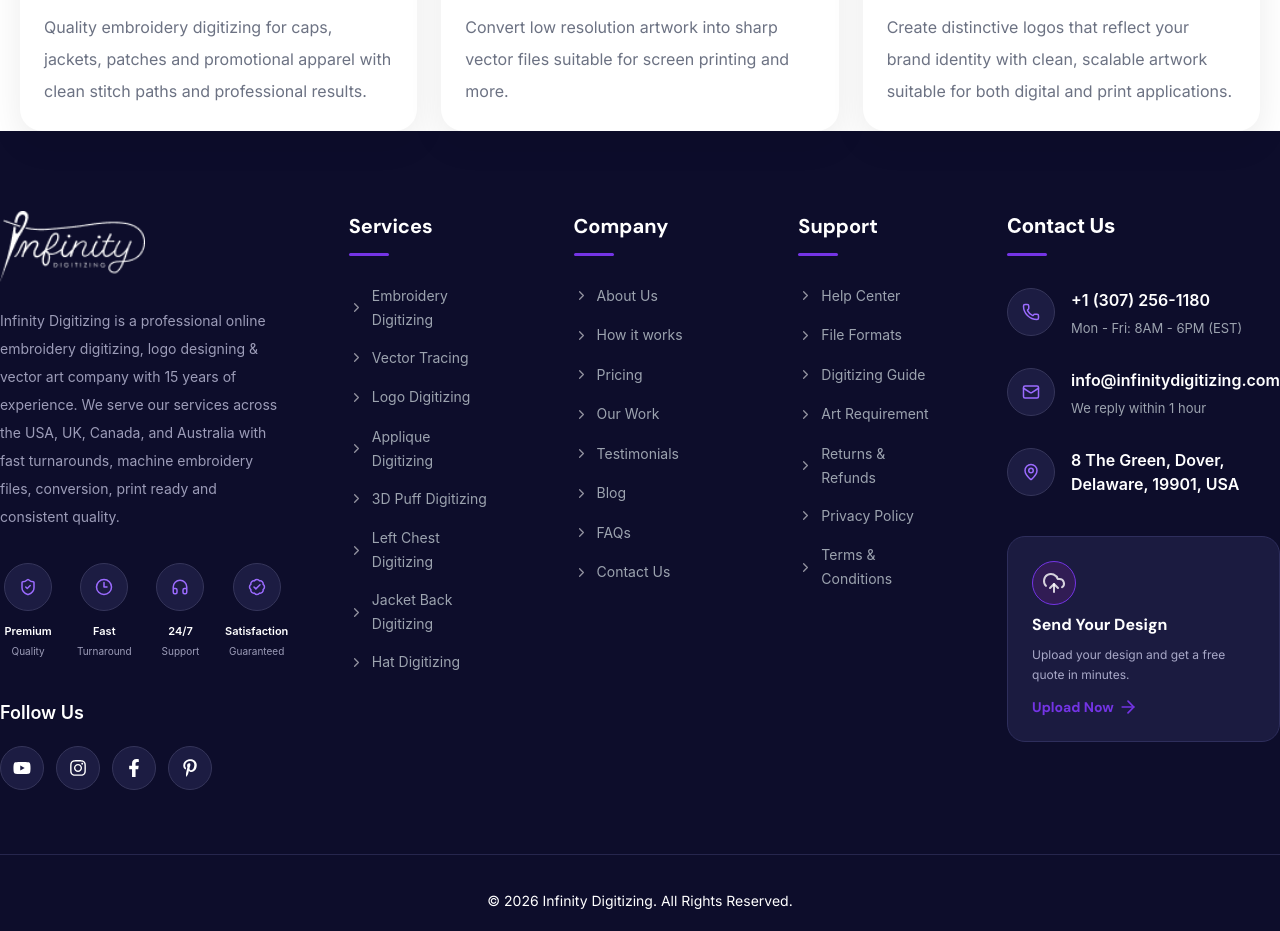
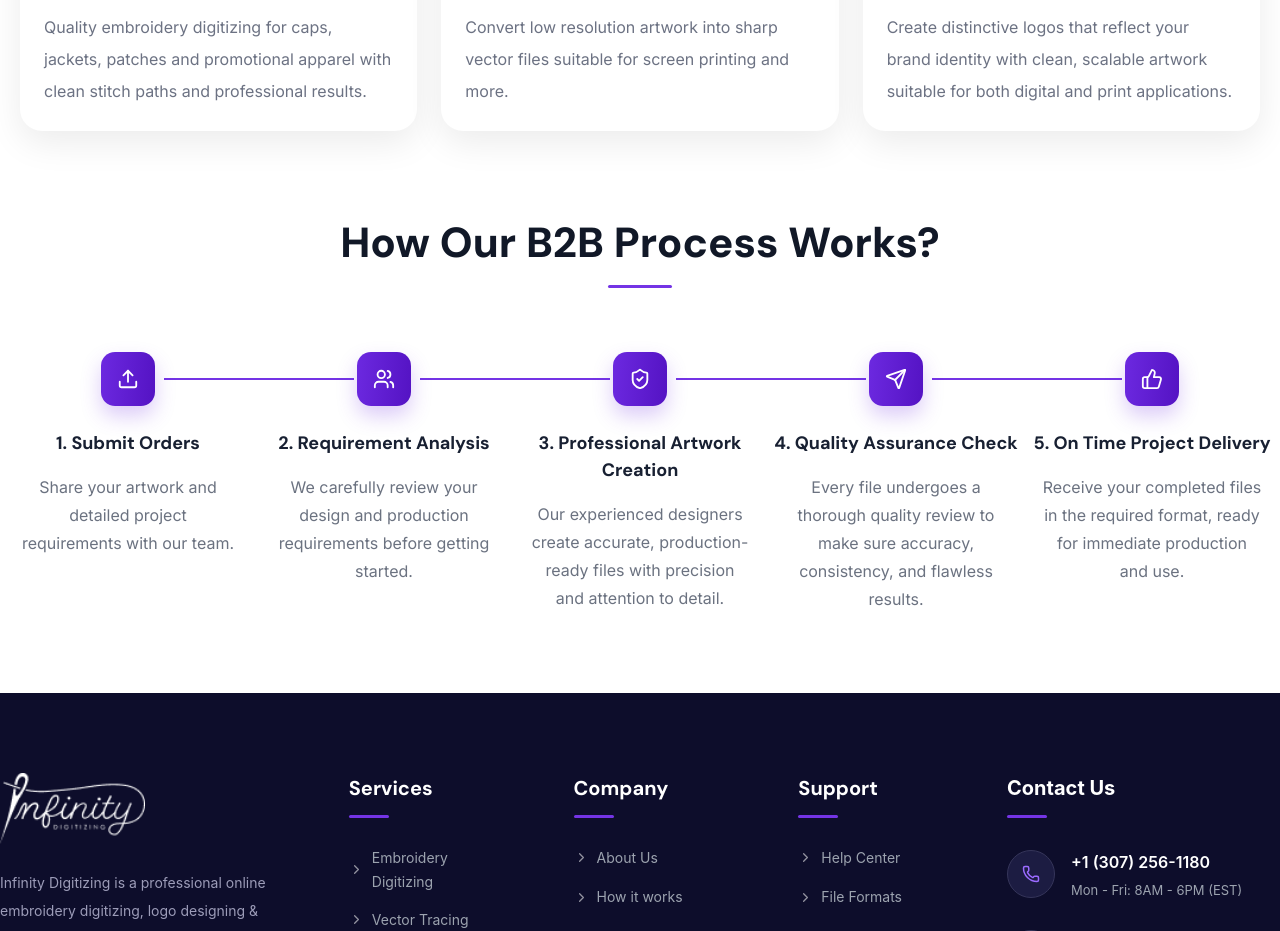
Before and after one commit to Syedaa-Ayesha/InfinityDigitizer, a React (Vite) app: page /b2b in a window 1280 px wide. Shown: the part 2540-3471 px from the top of the page. Built offline with nearby package versions, Linux system fonts and the light colour scheme.

Commit message:
B2B process section add

```diff
--- /dev/null
+++ b/src/assets/components/common/B2BProcessData.jsx
@@ -0,0 +1,49 @@
+import {
+  Upload,
+  Users,
+  ShieldCheck,
+  Send,
+  ThumbsUp,
+} from "lucide-react";
+
+export const B2BProcessData = [
+  {
+    id: 1,
+    title: "Submit Orders",
+    description:
+      "Share your artwork and detailed project requirements with our team.",
+    icon: Upload,
+  },
+
+  {
+    id: 2,
+    title: "Requirement Analysis",
+    description:
+      "We carefully review your design and production requirements before getting started.",
+    icon: Users,
+  },
+
+  {
+    id: 3,
+    title: "Professional Artwork Creation",
+    description:
+      "Our experienced designers create accurate, production-ready files with precision and attention to detail.",
+    icon: ShieldCheck,
+  },
+
+  {
+    id: 4,
+    title: "Quality Assurance Check",
+    description:
+      "Every file undergoes a thorough quality review to make sure accuracy, consistency, and flawless results.",
+    icon: Send,
+  },
+
+  {
+    id: 5,
+    title: "On Time Project Delivery",
+    description:
+      "Receive your completed files in the required format, ready for immediate production and use.",
+    icon: ThumbsUp,
+  },
+];
--- /dev/null
+++ b/src/assets/components/layout/B2BLayout/Process.jsx
@@ -0,0 +1,80 @@
+const Process = ({
+  icon: Icon,
+  title,
+  description,
+  isLast,
+}) => {
+  return (
+    <div className="relative flex flex-col items-center flex-1 text-center">
+
+      {/* Top (Icon + Line) */}
+      <div className="relative flex items-center w-full justify-center mb-6">
+
+        {/* Right Line */}
+        {!isLast && (
+          <div
+            className="
+              absolute
+              left-[64%]
+              top-1/2
+              h-[2px]
+              w-[190px]
+              -translate-y-1/2
+             bg-[#7434E5]
+            "
+          />
+        )}
+
+        {/* Icon Box */}
+        <div
+          className="
+            relative
+            z-10
+            flex
+            h-[54px]
+            w-[54px]
+            items-center
+            justify-center
+            rounded-[14px]
+            bg-[linear-gradient(94.72deg,#6C29E0_0%,#5413C3_100%)]
+            shadow-[0px_10px_20px_rgba(116,52,229,0.25)]
+          "
+        >
+          <Icon
+            size={22}
+            strokeWidth={2}
+            className="text-white"
+          />
+        </div>
+      </div>
+
+      {/* Step Title */}
+      <h3
+        className="
+          font-dmSans
+          text-[18px]
+          font-bold
+          text-[#182032]
+        "
+      >
+        {title}
+      </h3>
+
+      {/* Description */}
+      <p
+        className="
+          mt-4
+          max-w-[220px]
+          font-inter
+          text-[16px]
+          leading-7
+          text-[#6B7280]
+        "
+      >
+        {description}
+      </p>
+    </div>
+  );
+};
+
+export default Process;
--- a/src/assets/components/sections/B2BSections/B2BProcessWork.jsx
+++ b/src/assets/components/sections/B2BSections/B2BProcessWork.jsx
@@ -2,7 +2,9 @@
 
 const B2BProcessWork = () => {
   return (
-    <div>B2BProcessWork</div>
+   <section className="py-21">
+    div
+   </section>
   )
 }
 
--- /dev/null
+++ b/src/assets/components/sections/B2BSections/ProcessWork.jsx
@@ -0,0 +1,39 @@
+
+import B2BHeading from './B2BHeading'
+import Process from "../../layout/B2BLayout/Process";
+import { B2BProcessData } from "../../common/B2BProcessData";
+
+const ProcessWork = () => {
+  return (
+    <section className='py-20'>
+        <div className='mx-auto max-w-[1320px]'>
+             <B2BHeading title="How Our B2B Process Works?" />
+              {/* Process */}
+      <div
+        className="
+          mt-16
+          flex
+          flex-col
+          gap-12
+
+          lg:flex-row
+          lg:gap-0
+          lg:items-start
+        "
+      >
+        {B2BProcessData.map((item, index) => (
+          <Process
+            key={item.id}
+            icon={item.icon}
+            title={`${index + 1}. ${item.title}`}
+            description={item.description}
+            isLast={index === B2BProcessData.length - 1}
+          />
+        ))}
+      </div>
+        </div>
+    </section>
+  )
+}
+
+export default ProcessWork
--- a/src/pages/B2B.jsx
+++ b/src/pages/B2B.jsx
@@ -2,6 +2,7 @@
 import BusinessServe from "../assets/components/sections/B2BSections/BusinessServe"
 import B2BWhyChooseUs from "../assets/components/sections/B2BSections/B2BWhyChooseUs"
 import ProfessionalServices from "../assets/components/sections/B2BSections/ProfessionalServices"
+import ProcessWork from "../assets/components/sections/B2BSections/ProcessWork"
 
 const B2B = () => {
   return (
@@ -10,6 +11,7 @@
    <BusinessServe/>
    <B2BWhyChooseUs />
    <ProfessionalServices />
+   <ProcessWork />
    </>
   )
 }
```
